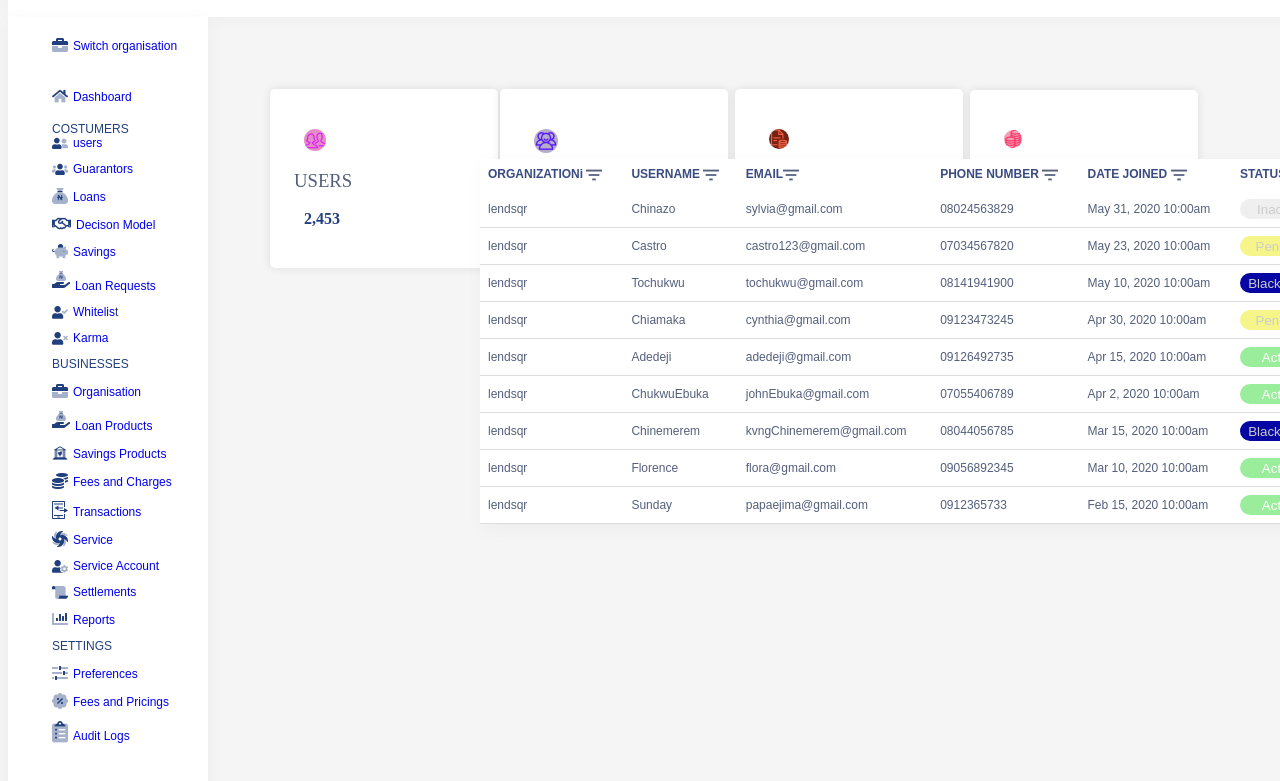
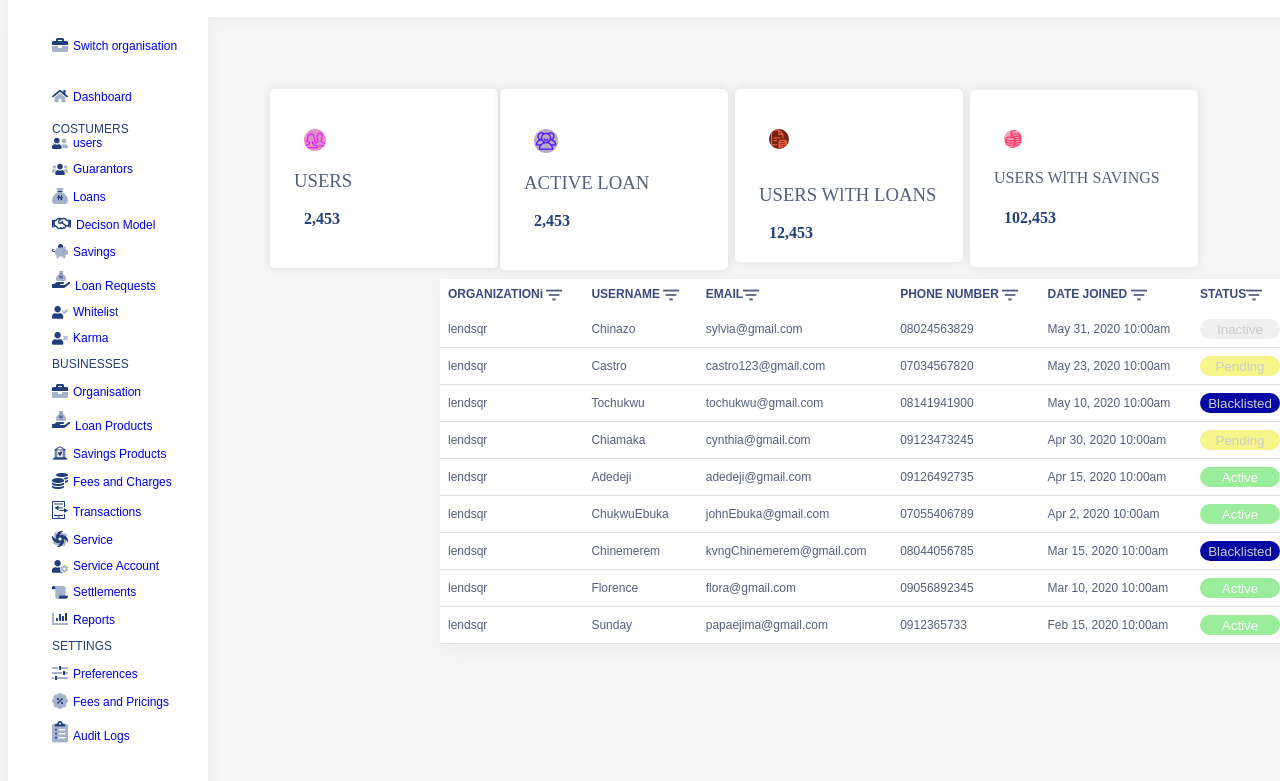
Before and after one commit to Yb027/insurance-limited, a plain HTML site: page index.html in a window 1280 px wide. Shown: the part 81-862 px from the top of the page. Drawn offline with Linux system fonts and the light colour scheme; files whose address does not match are found by name.

Commit message:
Update index.html

```diff
--- a/index.html
+++ b/index.html
@@ -257,8 +257,8 @@
 
         table {
             position: absolute;
-            left: 60cqh;
-            top: 30cqh;
+            left: 55cqh;
+            top: 45cqh;
             /* border: 1px solid; */
             box-shadow: #ccc;
             table-layout: auto;
```
